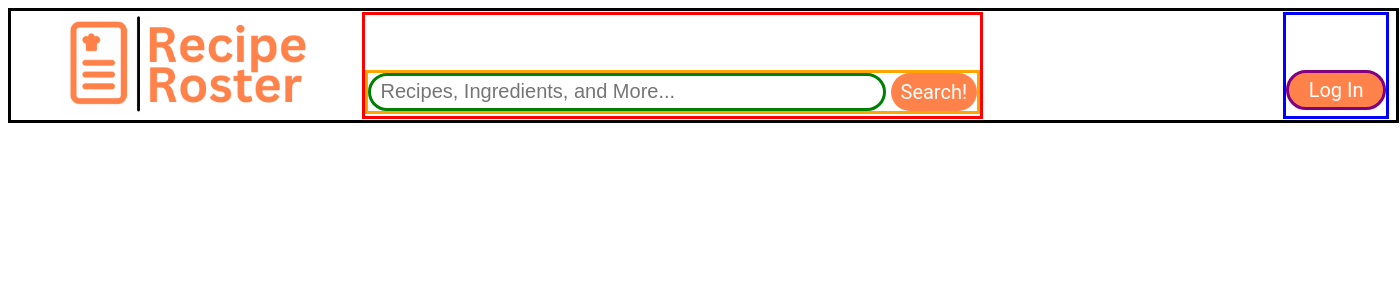
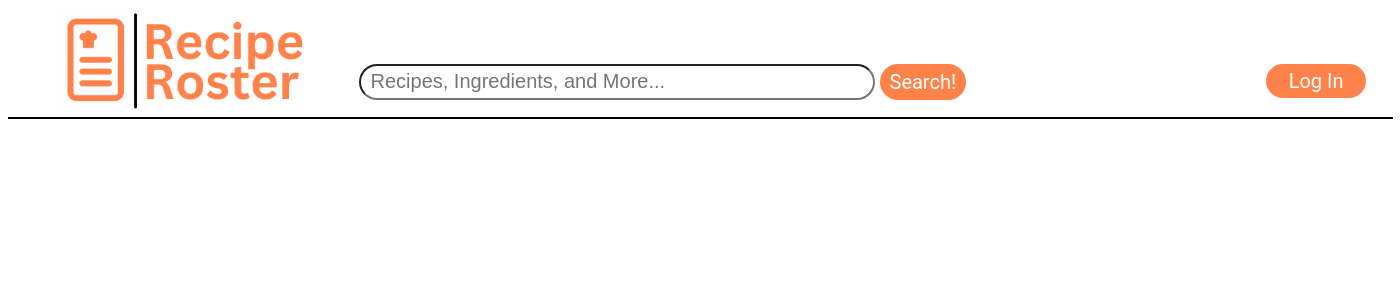
Before and after one commit to jzoccola01/web-apps-gp, a Flask app: page / in a window 1400 px wide. Shown: the top 300 px of the page. Run offline with Flask 3, Linux system fonts and the light colour scheme.

Commit message:
removed borders

```diff
--- a/cooking/static/base.css
+++ b/cooking/static/base.css
@@ -22,7 +22,7 @@
     flex-direction: row;
     padding: 0.5px;
     background-color: var(--background);
-    border: 3px solid var(--secondary);
+    border-bottom: 2px solid var(--secondary);
     position: sticky;
     width: 100%;
 }
@@ -44,11 +44,11 @@
     height: 30px;
     padding-left: 10px;
     font-size: 20px;
-    border: 3px solid green;
+    /* border: 3px solid green; */
 }
 
 #searchbar-form {
-    border: 3px solid red;
+    /* border: 3px solid red; */
     margin-left: 50px;
 }
 
@@ -56,7 +56,7 @@
     display: flex;
     flex-direction: row;
     gap: 5px;
-    border: 3px solid orange;
+    /* border: 3px solid orange; */
     position: relative;
     top: 55px;
 }
@@ -85,7 +85,7 @@
 
 #header-user {
     align-items: center;
-    border: 3px solid blue;
+    /* border: 3px solid blue; */
     position: relative;
     left: 300px;
 }
@@ -97,7 +97,7 @@
 
 #user-dropdown-button {
     width: 100px;
-    border: 3px solid purple;
+    /* border: 3px solid purple; */
     position:relative;
     top: 55px;
 }
```
